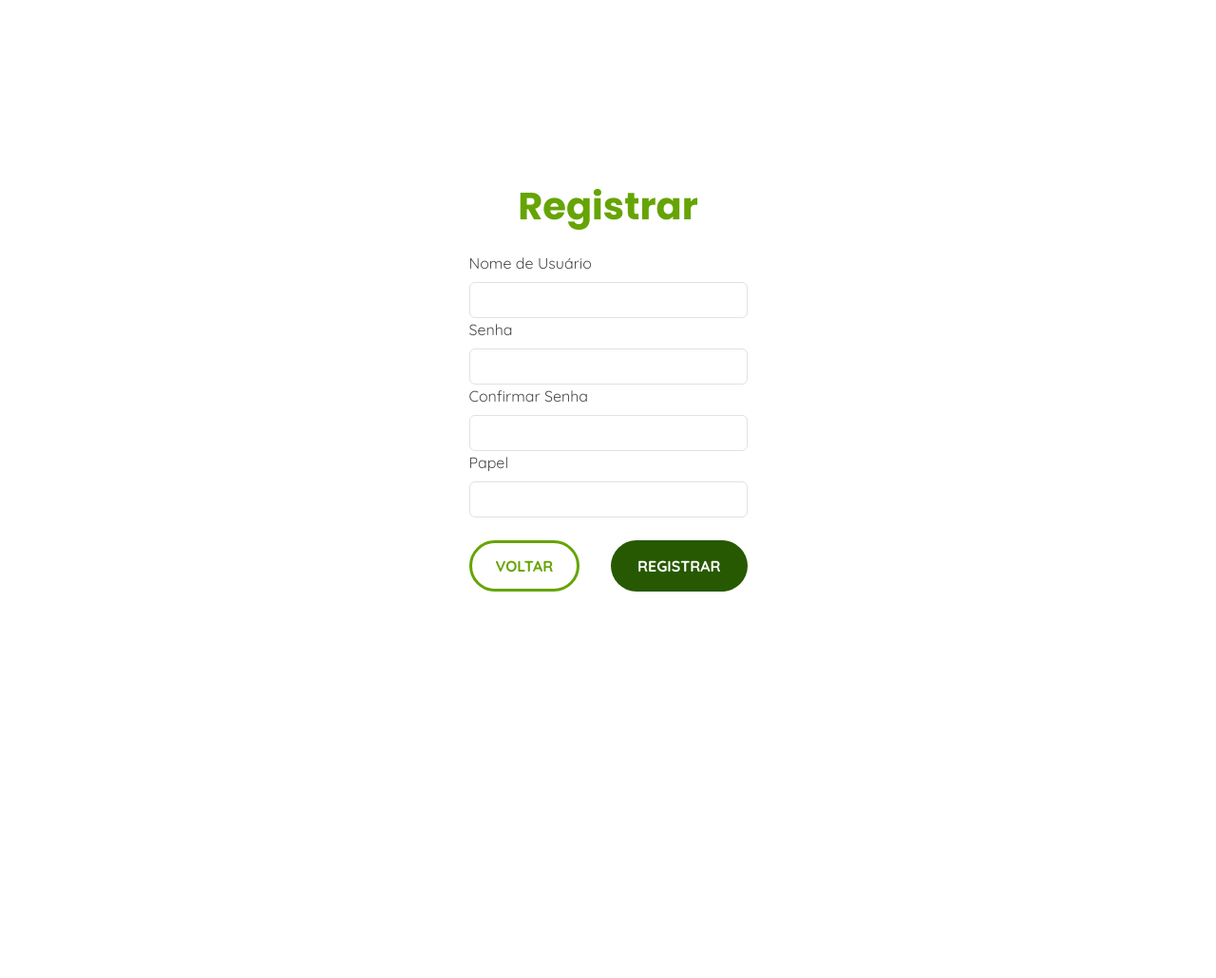
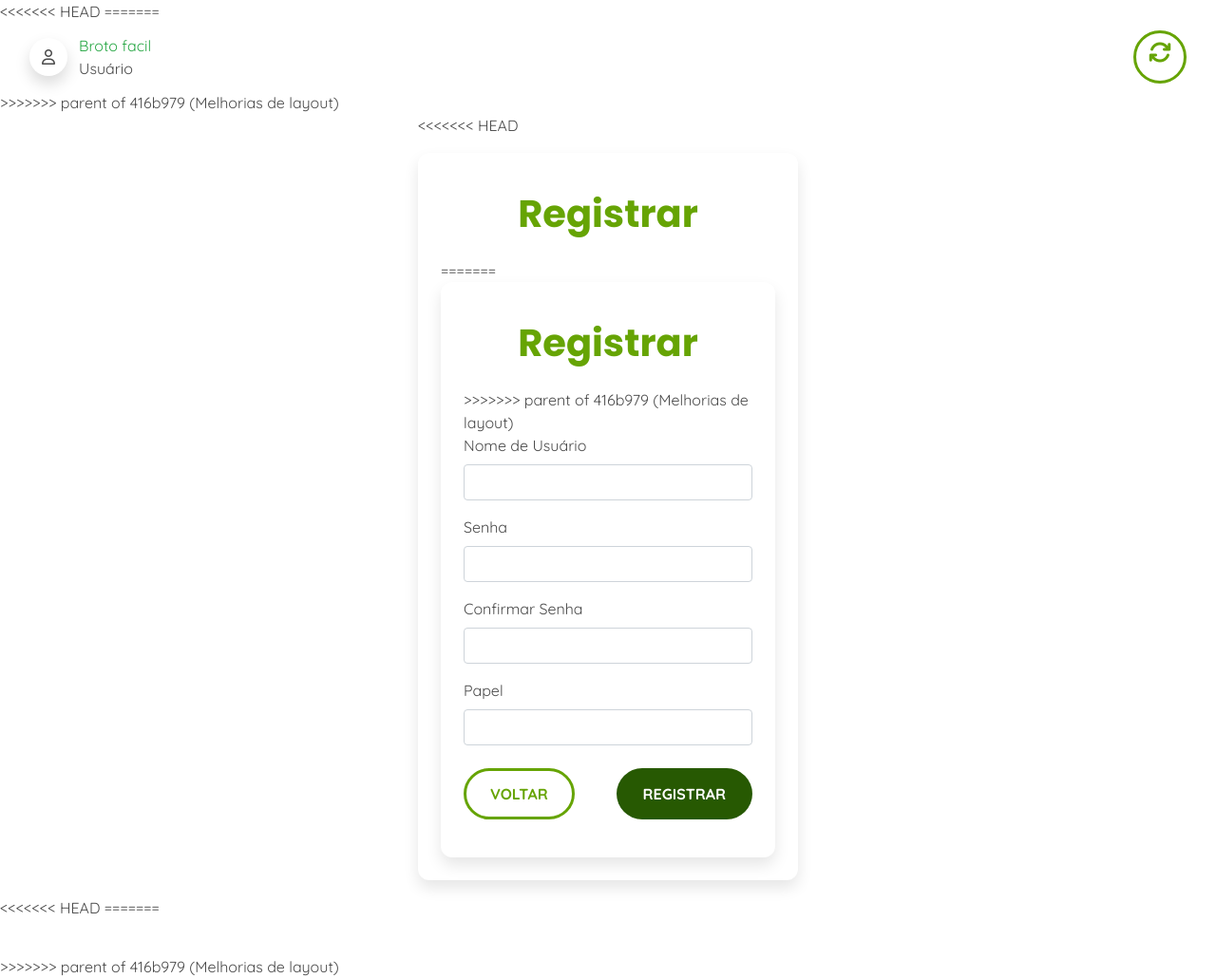
Before and after one commit to kevinwduran/esp32-brotofacil, a Flask app: page /register in a window 1280 px wide. Shown: the whole page at 95% size. Before the commit the page ends 623 px from the top, so only its background shows below. Run offline with Flask 3, Linux system fonts and the light colour scheme; some libraries are stand-ins or nearby versions.

Commit message:
btn-seco

```diff
--- a/flask/app/static/styles.css
+++ b/flask/app/static/styles.css
@@ -33,12 +33,18 @@
 
 body {
     font-family: 'Quicksand', sans-serif;
+<<<<<<< HEAD
     color: var(--black-color);
+=======
+    background-color: #F1F3F0;
+    color: #4a4a4a;
+>>>>>>> parent of 416b979 (Melhorias de layout)
 }
 
 .block-content {
     display: flex;
     justify-content: center;
+    align-items: center;
     min-height: 100vh;
 }
 
@@ -46,6 +52,7 @@
     max-width: 1200px;
     background-color: var(--white-color);
     border-radius: 12px;
+    box-shadow: 0 8px 16px rgba(0, 0, 0, 0.1);
 }
 
 img {
@@ -114,6 +121,7 @@
     color: var(--white-color);
 }
 
+<<<<<<< HEAD
 .btn-second-gray {
     background-color: var(--white-color);
     border: none;
@@ -126,6 +134,11 @@
     font-weight: bold;
     font-family: 'Quicksand', sans-serif;
     transition: background-color 0.3s ease;
+=======
+
+.box-access {
+    max-width: 800px;
+>>>>>>> parent of 416b979 (Melhorias de layout)
 }
 
 .btn-second-gray:hover {
@@ -136,13 +149,16 @@
 /* Barra de navegação inferior */
 .nav-bottom {
     position: fixed;
-    max-width: 500px;
     width: 80%;
     transform: translate(-50%, -50%);
     left: 50%;
     padding: 8px 25px;
     border-radius: 50px;
+<<<<<<< HEAD
     background-color: var(--primary-color);
+=======
+    background-color: #98d98c;
+>>>>>>> parent of 416b979 (Melhorias de layout)
     z-index: 9999;
     bottom: 1%;
     display: flex;
--- a/flask/app/views/register.html
+++ b/flask/app/views/register.html
@@ -2,11 +2,18 @@
 {% block title %}Registrar - Broto Fácil{% endblock %}
 {% block content %}
 
+<<<<<<< HEAD
 <div class="d-flex justify-content-center align-items-center vh-100">
   <div class="container p-4" style="max-width: 400px;">
     <h1 class="title">Registrar</h1>
     <form method="POST" action="">
       {{ form.hidden_tag() }}
+=======
+<div class="container box-access p-4">
+  <h1 class="title">Registrar</h1>
+  <form method="POST" action="">
+    {{ form.hidden_tag() }}
+>>>>>>> parent of 416b979 (Melhorias de layout)
 
       <div class="form-group">
         {{ form.username.label(class_="form-label") }}
--- a/flask/app/views/templates/layout.html
+++ b/flask/app/views/templates/layout.html
@@ -6,13 +6,12 @@
   <meta name="viewport" content="width=device-width, initial-scale=1.0" />
   <title>{% block title %}Meu Aplicativo{% endblock %}</title>
   <script src="https://cdn.jsdelivr.net/npm/chart.js"></script>
-  <link href="https://cdn.jsdelivr.net/npm/bootstrap@5.3.3/dist/css/bootstrap.min.css" rel="stylesheet"
-    integrity="sha384-QWTKZyjpPEjISv5WaRU9OFeRpok6YctnYmDr5pNlyT2bRjXh0JMhjY6hW+ALEwIH" crossorigin="anonymous">
+  <link href="https://stackpath.bootstrapcdn.com/bootstrap/4.5.2/css/bootstrap.min.css" rel="stylesheet" />
   <link rel="stylesheet" href="{{ url_for('static', filename='styles.css') }}" />
   <link rel="manifest" href="{{ url_for('static', filename='manifest.json') }}">
 </head>
 
-<body class="pb-5 mb-5">
+<body>
   <script>
     if ("serviceWorker" in navigator) {
       if (navigator.serviceWorker.controller) {
@@ -47,19 +46,57 @@
   {% endif %}
   {% endwith %}
 
+<<<<<<< HEAD
 
+=======
+  <nav class="navbar navbar-expand-lg bg-body-tertiary ">
+    <div class="container-fluid">
+      <div style="gap: 12px;" class="d-flex gap-3 align-items-center">
+        <div class="shadow rounded-circle d-flex justify-content-center align-items-center"
+          style="height: 40px;width: 40px;">
+          <i class="fa-regular fa-user"></i>
+        </div>
+        <div class="d-flex flex-column">
+          <span class="font-12px opacity-75 text-success">
+            Broto facil
+          </span>
+          <span class="fw-semibold">
+            Usuário
+          </span>
+        </div>
+      </div>
+      <a href="/" class="btn btn-second p-2 rounded-circle position-relative" style="height: 56px;width:56px" type="button">
+        <i class="fa-solid fa-xl fa-arrows-rotate absolute-center"></i>
+      </a>
+  </nav>
+
+>>>>>>> parent of 416b979 (Melhorias de layout)
   <div class="block-content">
     <main>{% block content %} {% endblock %}</main>
   </div>
 
+<<<<<<< HEAD
+=======
+  <nav class="nav-bottom">
+    <a class="btn text-white">
+      <i class="fa-solid fa-house"></i>
+    </a>
+    <a class="btn text-white">
+      <i class="fa-solid fa-chart-pie fa-xl"></i>
+    </a>
+    <a class="btn text-white">
+      <i class="fa-solid fa-user"></i>
+    </a>
+  </nav>
+>>>>>>> parent of 416b979 (Melhorias de layout)
 
   <script src="https://code.jquery.com/jquery-3.5.1.slim.min.js"></script>
+  <script src="https://cdn.jsdelivr.net/npm/@popperjs/core@2.11.8/dist/umd/popper.min.js"
+    integrity="sha384-I7E8VVD/ismYTF4hNIPjVp/Zjvgyol6VFvRkX/vR+Vc4jQkC+hVqc2pM8ODewa9r"
+    crossorigin="anonymous"></script>
   <link rel="stylesheet" href="https://cdnjs.cloudflare.com/ajax/libs/font-awesome/6.6.0/css/all.min.css"
     integrity="sha512-Kc323vGBEqzTmouAECnVceyQqyqdsSiqLQISBL29aUW4U/M7pSPA/gEUZQqv1cwx4OnYxTxve5UMg5GT6L4JJg=="
     crossorigin="anonymous" referrerpolicy="no-referrer" />
-  <script src="https://cdn.jsdelivr.net/npm/@popperjs/core@2.11.8/dist/umd/popper.min.js"
-    integrity="sha384-I7E8VVD/ismYTF4hNIPjVp/Zjvgyol6VFvRkX/vR+Vc4jQkC+hVqc2pM8ODewa9r"
-    crossorigin="anonymous"></script>
   <script src="https://cdn.jsdelivr.net/npm/bootstrap@5.3.3/dist/js/bootstrap.min.js"
     integrity="sha384-0pUGZvbkm6XF6gxjEnlmuGrJXVbNuzT9qBBavbLwCsOGabYfZo0T0to5eqruptLy"
     crossorigin="anonymous"></script>
```
Also changed, not shown: flask/app/controllers/dashboard.py (+5 -19 lines), flask/app/views/dashboard.html (+58 -0 lines).
